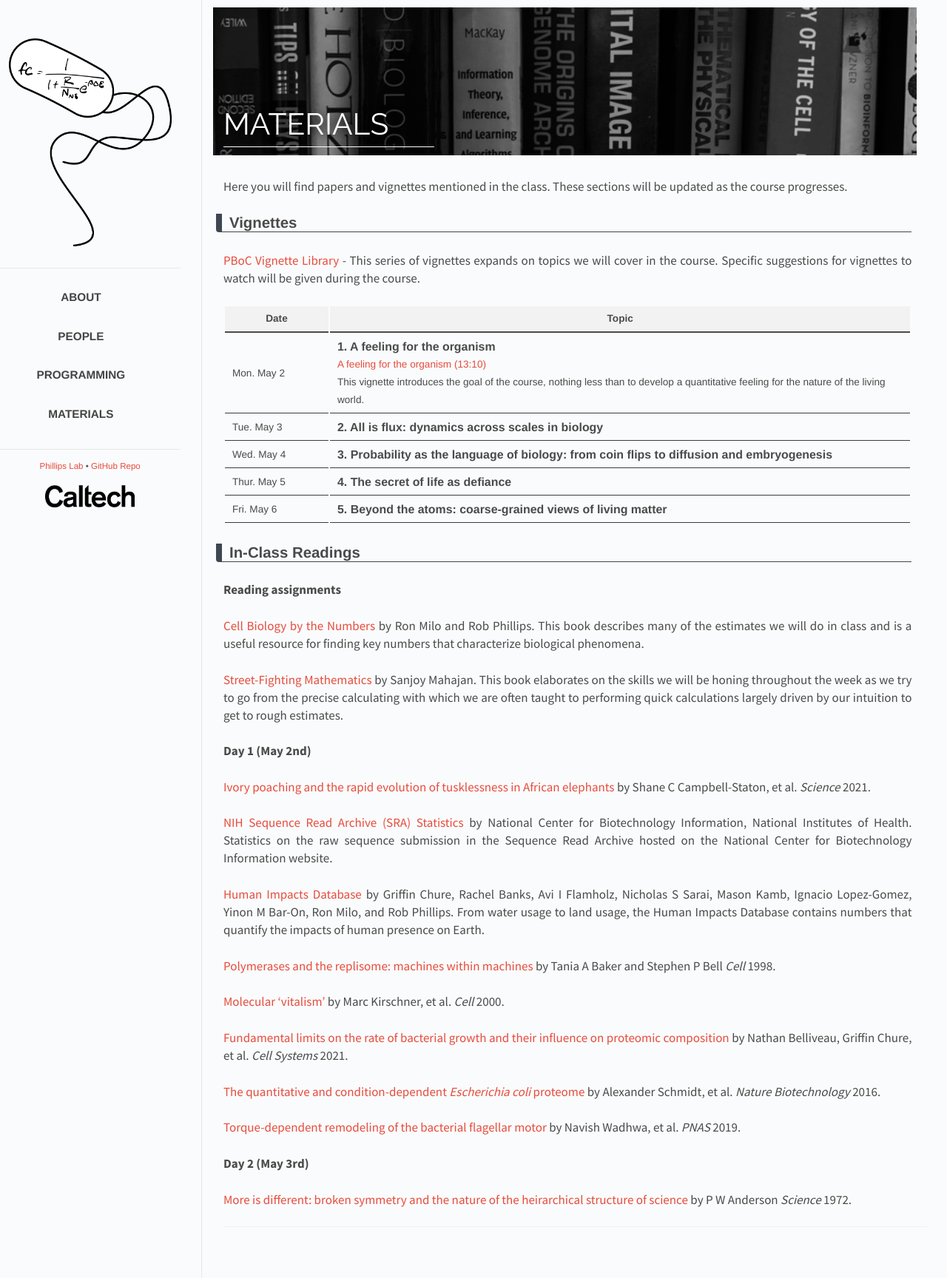
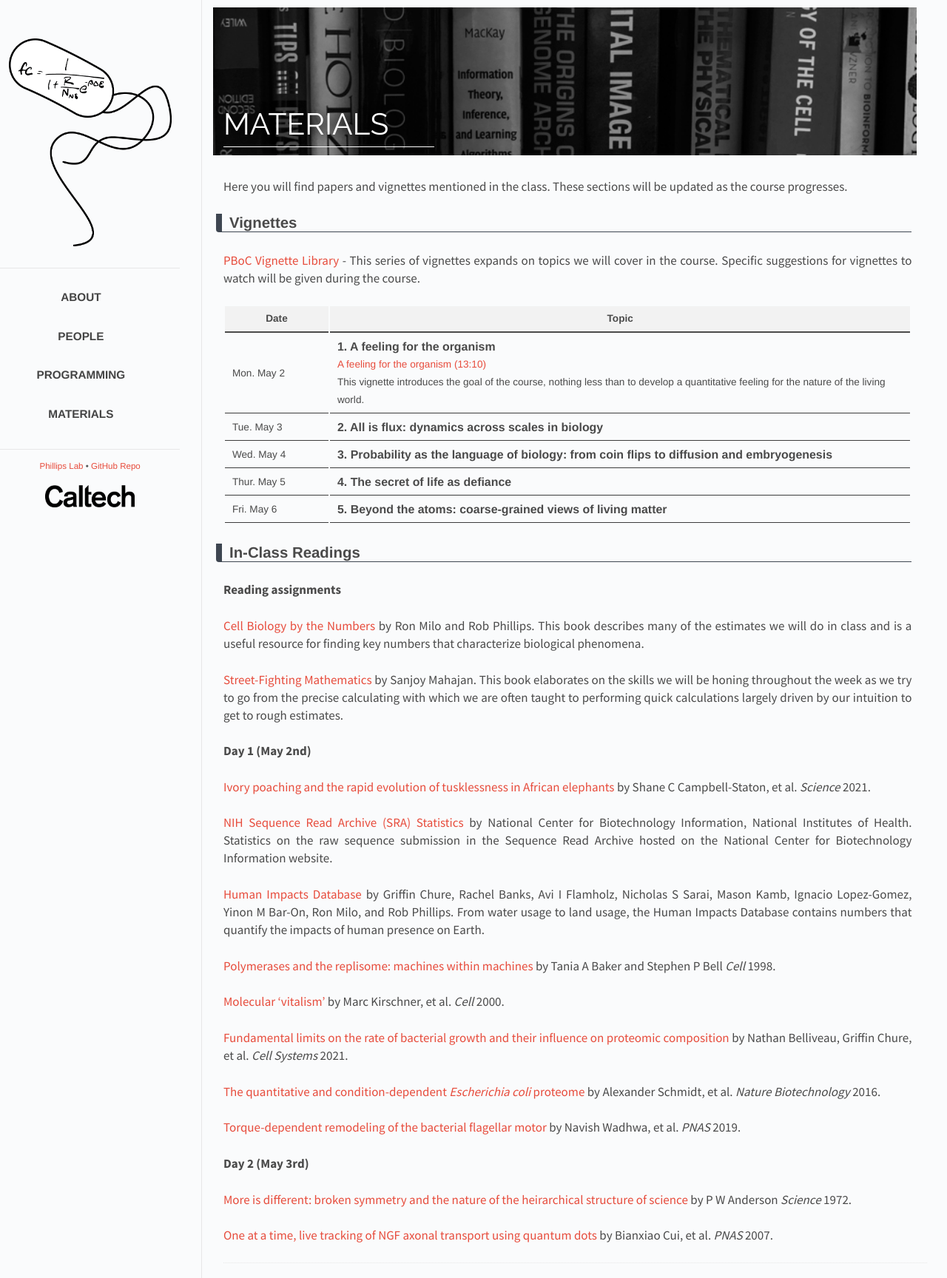
Before and after one commit to RPGroup-PBoC/pboc22_marseille, a Jekyll site: the page built from _posts/2022-01-28-materials.md, in a window 1280 px wide. Shown: the whole page at 74% size. Built offline with Jekyll 4.4.1, drawn with Linux system fonts in a browser that asks for light colours.

Commit message:
Inclusion of transport paper.

```diff
--- a/_data/papers.yaml
+++ b/_data/papers.yaml
@@ -62,6 +62,12 @@
    journal: "Science"
    year: "1972"
    link: "https://www.science.org/doi/10.1126/science.177.4047.393"
+
+ - title: "One at a time, live tracking of NGF axonal transport using quantum dots"
+   author: "Bianxiao Cui, et al."
+   journal: "PNAS"
+   year: "2007"
+   link: "https://www.pnas.org/doi/10.1073/pnas.0706192104"
 
 # Day 3 (May 4th):
 #   - title: "Kinesin Walks Hand-Over-Hand"
```
